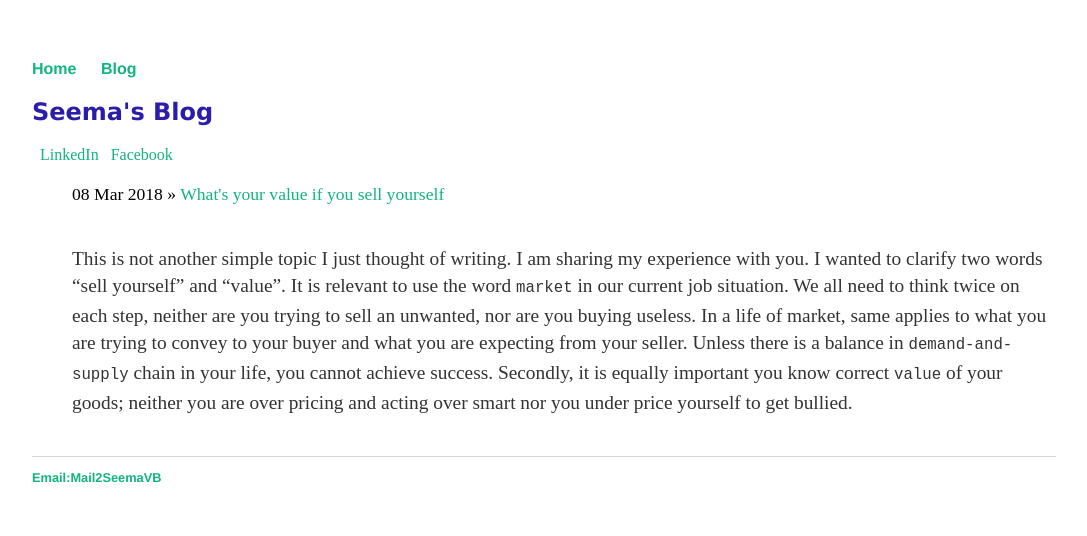
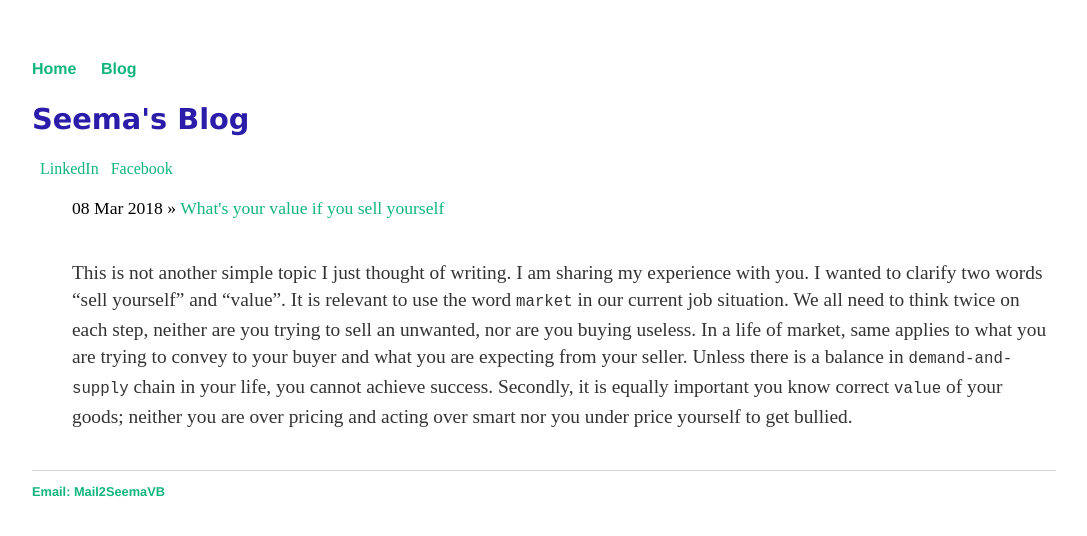
Before and after one commit to theartofcooking/theartofcooking.github.io, a Jekyll site: the page built from index.html, in a window 1280 px wide. Shown: the top 536 px of the page, without its empty margins (96-1183 px from the left). Built offline with Jekyll 4.4.1, drawn with Linux system fonts in a browser that asks for light colours.

Commit message:
coloring and font variation

```diff
--- a/_layouts/default.html
+++ b/_layouts/default.html
@@ -17,7 +17,7 @@
 		</div><!-- /.container -->
 		<footer>
     		<ul>
-        		<li><a href="mailto:mail2seemavb@gmail.com">Email:Mail2SeemaVB</a></li>
+        		<li><a href="mailto:mail2seemavb@gmail.com">Email: Mail2SeemaVB</a></li>
 			</ul>
 		</footer>
 	</body>
--- a/css/main.css
+++ b/css/main.css
@@ -25,12 +25,12 @@
 }
 
 h1 {
-    font-size: 2em;
+    font-size: 3em;
     font-family:'Lucida Sans Unicode', 'Lucida Grande', 'sans-serif';
 	color: #2B1DA9;
 }
 h2 {
-    font-size: 1.5em;
+    font-size: 1.8em;
     font-family:'Lucida Sans Unicode', 'Lucida Grande', 'sans-serif';
 	color: #2B1DA9;
 }
```
